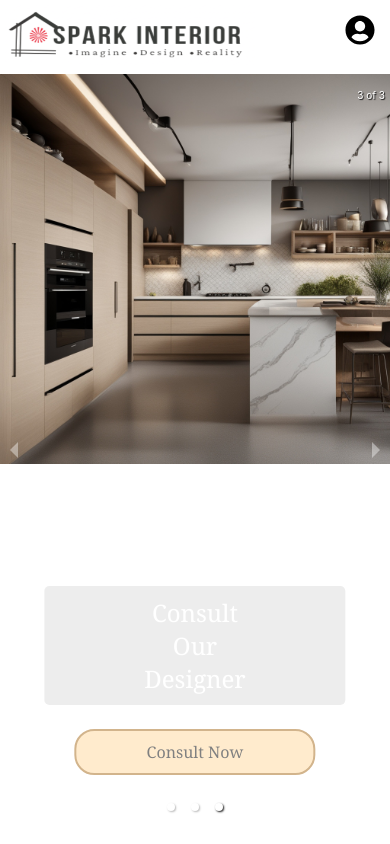
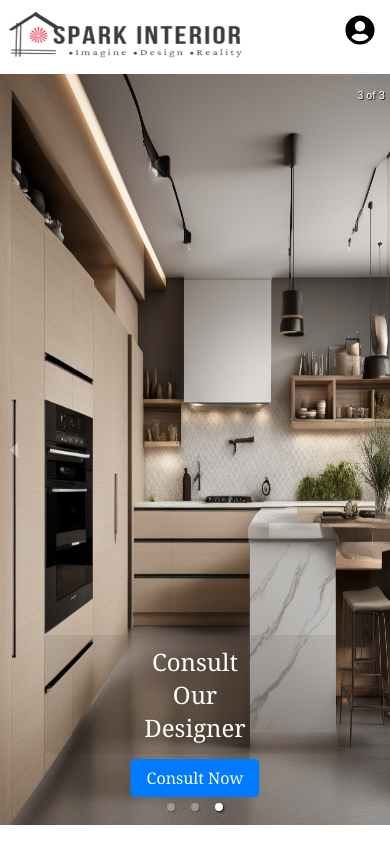
Before and after one commit to Yashaswi-Anand/spark-interior-design, a React (Create React App) app: page / in a window 390 px wide. Built offline with nearby package versions, Linux system fonts and the light colour scheme; the HTML template or start-up script is replaced by a standard one.

Commit message:
responsive ui

```diff
--- a/src/App.css
+++ b/src/App.css
@@ -41,3 +41,52 @@
   border: tan solid 2px;
   font-size: medium;
 }
+
+
+/* imageSlider.css */
+.slider-container {
+  width: 100%;
+  margin: auto;
+}
+
+.slider-item {
+  position: relative;
+  height: auto;
+  text-align: center;
+}
+
+.slider-image {
+  width: 100%;
+  height: 89vh;
+}
+
+.image-message-box {
+  position: absolute;
+  bottom: 20px;
+  left: 50%;
+  transform: translateX(-50%);
+  padding: 10px;
+  border-radius: 5px;
+}
+
+.image-message {
+  color: white;
+  margin-bottom: 5px;
+}
+
+.button-on-image {
+  color: white;
+  background-color: #007bff;
+  border: none;
+  padding: 8px 16px;
+  border-radius: 5px;
+  cursor: pointer;
+}
+
+/* Responsive styles */
+@media (max-width: 768px) {
+  .image-message-box {
+      font-size: 14px;
+      padding: 8px;
+  }
+}
--- a/src/widgets/ImageSlider.js
+++ b/src/widgets/ImageSlider.js
@@ -1,8 +1,9 @@
 import { Carousel } from 'react-responsive-carousel';
 import 'react-responsive-carousel/lib/styles/carousel.min.css';
-import images_1 from '../components/assets/images/slidera.jpeg'
-import images_2 from '../components/assets/images/sliderb.jpeg'
-import images_3 from '../components/assets/images/sliderc.jpeg'
+import images_1 from '../components/assets/images/slidera.jpeg';
+import images_2 from '../components/assets/images/sliderb.jpeg';
+import images_3 from '../components/assets/images/sliderc.jpeg';
+
 const ImageSlider = () => {
     const images = [{
         image_path: images_1,
@@ -15,10 +16,10 @@ const ImageSlider = () => {
         image_path: images_3,
         message: 'Consult Our Designer',
         button_text: 'Consult Now'
-    }]
+    }];
 
     return (
-        <div>
+        <div className="slider-container">
             <Carousel
                 autoPlay
                 infiniteLoop
@@ -26,12 +27,12 @@ const ImageSlider = () => {
                 interval={2500}
                 transitionTime={500}
             >
-                {images.map((image) => (
-                    <div style={{ height: '89vh' }}>
-                        <img src={image.image_path} alt="No images" />
+                {images.map((image, index) => (
+                    <div key={index} className="slider-item">
+                        <img src={image.image_path} alt="No images" className="slider-image" />
                         <div className="image-message-box">
                             <p className="image-message">{image.message}</p>
-                            {image?.button_text && <button className="button button-on-image">{image?.button_text}</button>}
+                            {image.button_text && <button className="button button-on-image">{image.button_text}</button>}
                         </div>
                     </div>
                 ))}
@@ -40,4 +41,4 @@ const ImageSlider = () => {
     );
 };
 
-export default ImageSlider
+export default ImageSlider;
```
